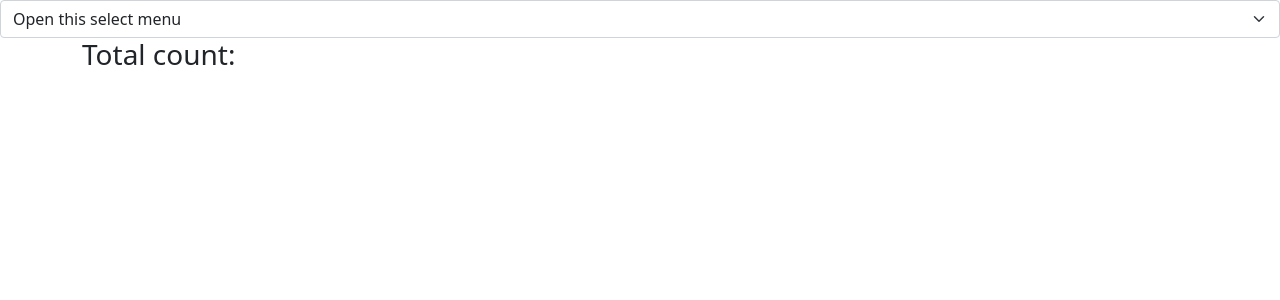
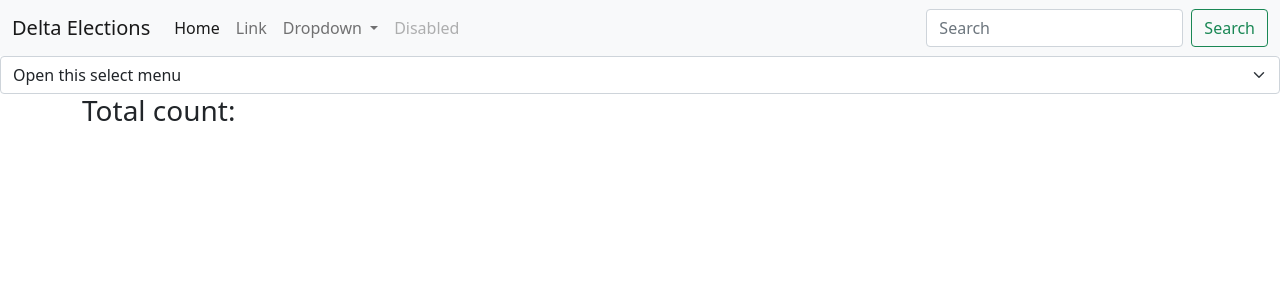
Before and after one commit to Gahdloot/Election-test, a Django app: page /total_res_lga/ in a window 1280 px wide. Shown: the top 300 px of the page. Run offline with Django 4.2, Linux system fonts and the light colour scheme; data that the repository does not hold is empty.

Commit message:
Added NavBar

```diff
--- a/election/templates/total.html
+++ b/election/templates/total.html
@@ -6,6 +6,44 @@
     <link href="https://cdn.jsdelivr.net/npm/bootstrap@5.0.2/dist/css/bootstrap.min.css" rel="stylesheet" integrity="sha384-EVSTQN3/azprG1Anm3QDgpJLIm9Nao0Yz1ztcQTwFspd3yD65VohhpuuCOmLASjC" crossorigin="anonymous">
 </head>
 <body>
+<nav class="navbar navbar-expand-lg navbar-light bg-light">
+  <div class="container-fluid">
+    <a class="navbar-brand" href="#">Delta Elections</a>
+    <button class="navbar-toggler" type="button" data-bs-toggle="collapse" data-bs-target="#navbarSupportedContent" aria-controls="navbarSupportedContent" aria-expanded="false" aria-label="Toggle navigation">
+      <span class="navbar-toggler-icon"></span>
+    </button>
+    <div class="collapse navbar-collapse" id="navbarSupportedContent">
+      <ul class="navbar-nav me-auto mb-2 mb-lg-0">
+        <li class="nav-item">
+          <a class="nav-link active" aria-current="page" href="#">Home</a>
+        </li>
+        <li class="nav-item">
+          <a class="nav-link" href="#">Link</a>
+        </li>
+        <li class="nav-item dropdown">
+          <a class="nav-link dropdown-toggle" href="#" id="navbarDropdown" role="button" data-bs-toggle="dropdown" aria-expanded="false">
+            Dropdown
+          </a>
+          <ul class="dropdown-menu" aria-labelledby="navbarDropdown">
+            <li><a class="dropdown-item" href="#">Action</a></li>
+            <li><a class="dropdown-item" href="#">Another action</a></li>
+            <li><hr class="dropdown-divider"></li>
+            <li><a class="dropdown-item" href="#">Something else here</a></li>
+          </ul>
+        </li>
+        <li class="nav-item">
+          <a class="nav-link disabled" href="#" tabindex="-1" aria-disabled="true">Disabled</a>
+        </li>
+      </ul>
+      <form class="d-flex">
+        <input class="form-control me-2" type="search" placeholder="Search" aria-label="Search">
+        <button class="btn btn-outline-success" type="submit">Search</button>
+      </form>
+    </div>
+  </div>
+</nav>
+
+
 
 <select class="form-select" aria-label="Default select example" id="select">
   <option selected>Open this select menu</option>
```
